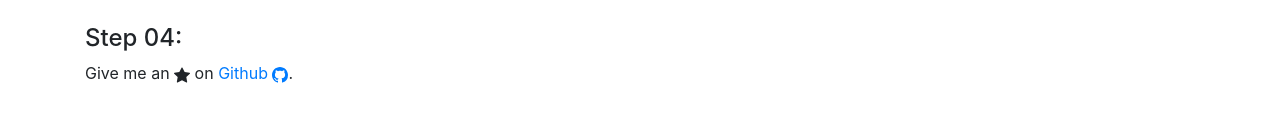
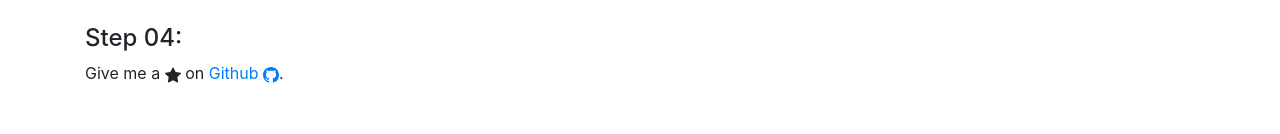
Before and after one commit to AleejandroReyna/react-todolist, a React (Create React App) app: page / in a window 1280 px wide. Shown: the part 792-926 px from the top of the page. Built offline with nearby package versions, Linux system fonts and the light colour scheme.

Commit message:
docker-init: Changed readme
And remove a wrong word

```diff
--- a/src/pages/home/index.tsx
+++ b/src/pages/home/index.tsx
@@ -53,7 +53,7 @@
                             <h4>Step 03:</h4>
                             <p className="mb-4">Copy <code>.env.example</code> and rename to <code>.env</code></p>
                             <h4>Step 04:</h4>
-                            <p className="mb-5">Give me an <StarFill /> on {' '}
+                            <p className="mb-5">Give me a <StarFill /> on {' '}
                                 <a href="https://github.com/AleejandroReyna/react-todolist" target="_blank" rel="noreferrer"
                                 >Github <Github /></a>.</p>
                             <h3>With Docker Compose (Recommended method)</h3>
```
Also changed, not shown: 1 other file (tests, documents, lock files or other folders).
